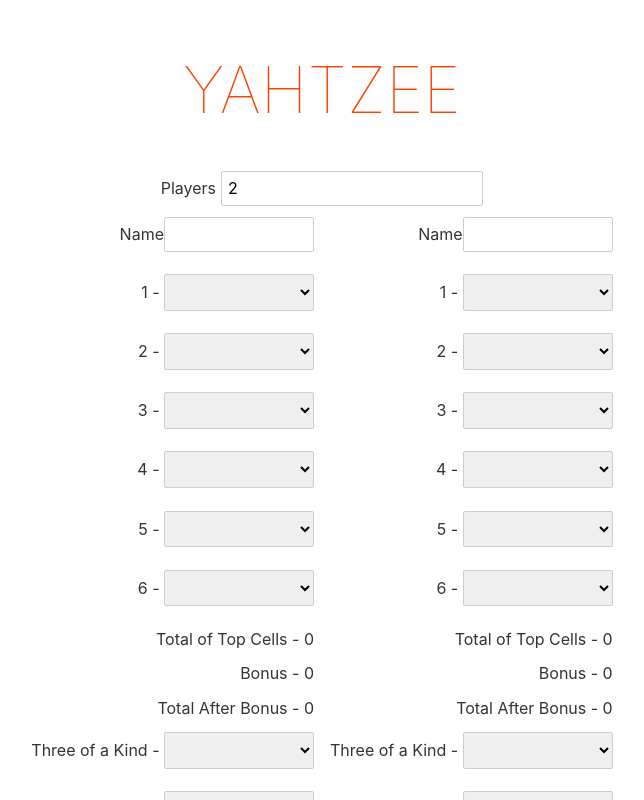
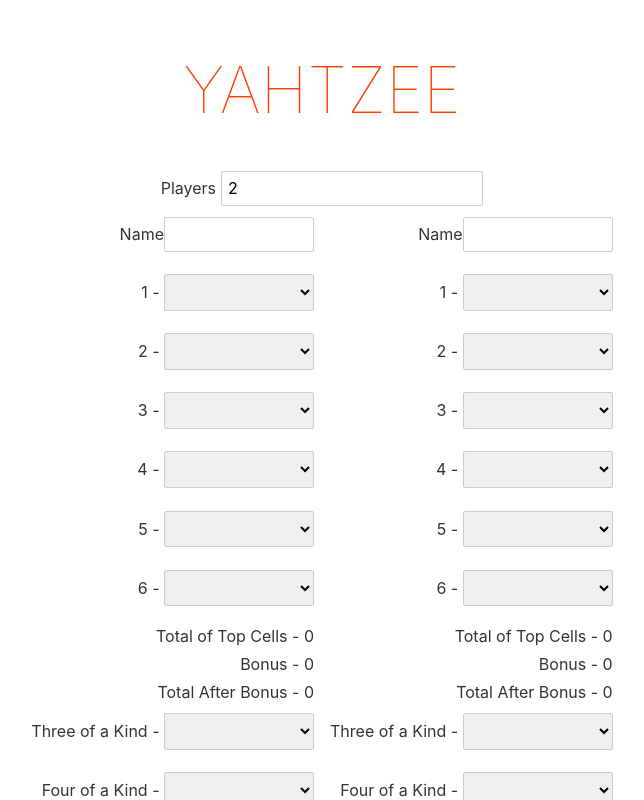
Before and after one commit to BenMcH/svelte-yahtzee, a Svelte app: page / in a window 1280 px wide. Shown: the top 800 px of the page, without its empty margins (318-962 px from the left). Built offline with nearby package versions, Linux system fonts and the light colour scheme.

Commit message:
Basic form changes

```diff
--- a/src/_ScoreSheet.svelte
+++ b/src/_ScoreSheet.svelte
@@ -109,18 +109,18 @@
 <section>
 	<label>Name<input type="text" bind:value={name} /></label>
 	{#each Object.entries(scores) as [key, value]}
-		<label for={key}>{key} -
-			{#if value.disabled}
-				<span>{scores[key].value}</span>
-			{:else}
-				<select name={key} bind:value={scores[key].value}>
+		{#if value.disabled}
+			<span>{key} - {scores[key].value}</span>
+		{:else}
+			<label>{key} -
+				<select bind:value={scores[key].value}>
 					<option value={undefined}></option>
 					{#each scores[key].validValues as val}
 						<option value={val}>{val}</option>
 					{/each}
 				</select>
-			{/if}
-		</label>
+			</label>
+		{/if}
 	{/each}
 </section>
 
```
